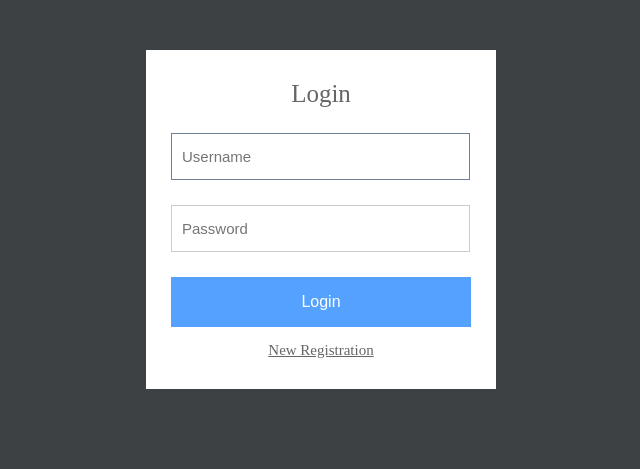
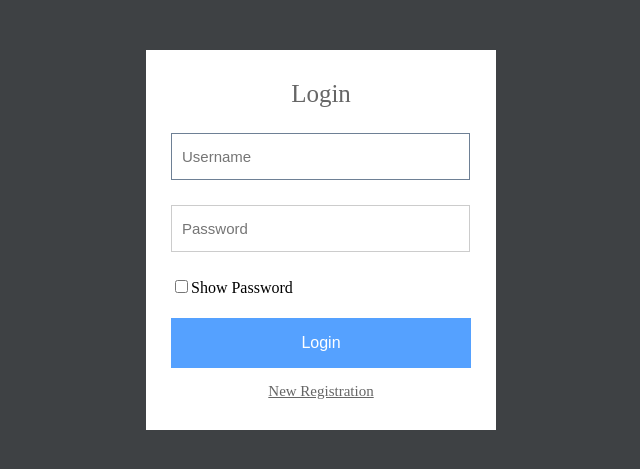
Before and after one commit to CSPR07/FullStacksProject, a PHP site: page /login.php in a window 1280 px wide. Shown: the top 469 px of the page, without its empty margins (319-959 px from the left). Run offline with PHP 8.4, Linux system fonts and the light colour scheme.

Commit message:
Update login.php

```diff
--- a/login.php
+++ b/login.php
@@ -14,6 +14,9 @@
         $rows = mysqli_num_rows($result);
         if ($rows == 1) {
             $_SESSION['username'] = $username;
+            while($row = $result -> fetch_assoc()){
+            $_SESSION['userid'] = $row['id'];
+            }
             // Redirect to user dashboard page
             header("Location: index.php");
         } else {
@@ -27,20 +30,50 @@
 <!DOCTYPE html>
 <html>
 <head>
+    <style>
+        #text {display:none;color:RED}
+
+        #psswrd {
+            margin-bottom:25px;
+        }
+    </style>
     <meta charset="utf-8"/>
     <title>Login</title>
     <link rel="stylesheet" href="style.css"/>
 </head>
 <body>
+    <p id="text">WARNING! Caps lock is ON.</p>
     <form class="form" method="post" name="login">
         <h1 class="login-title">Login</h1>
         <input type="text" class="login-input" name="username" placeholder="Username" autofocus="true"/>
-        <input type="password" class="login-input" name="password" placeholder="Password"/>
+        <input type="password" id="myInput" class="login-input" name="password" placeholder="Password"/>
+        <input type="checkbox" id = "psswrd" onclick="myFunctio()">Show Password
         <input type="submit" value="Login" name="submit" class="login-button"/>
         <p class="link"><a href="registration.php">New Registration</a></p>
   </form>
-  <?php
-    }
-    ?>
+  <script>
+var input = document.getElementById("myInput");
+var text = document.getElementById("text");
+input.addEventListener("keyup", function(event) {
+
+if (event.getModifierState("CapsLock")) {
+    text.style.display = "block";
+  } else {
+    text.style.display = "none"
+  }
+});
+
+function myFunctio() {
+  var x = document.getElementById("myInput");
+  if (x.type === "password") {
+    x.type = "text";
+  } else {
+    x.type = "password";
+  }
+}
+</script>
+<?php
+}
+?>
 </body>
 </html>
```
